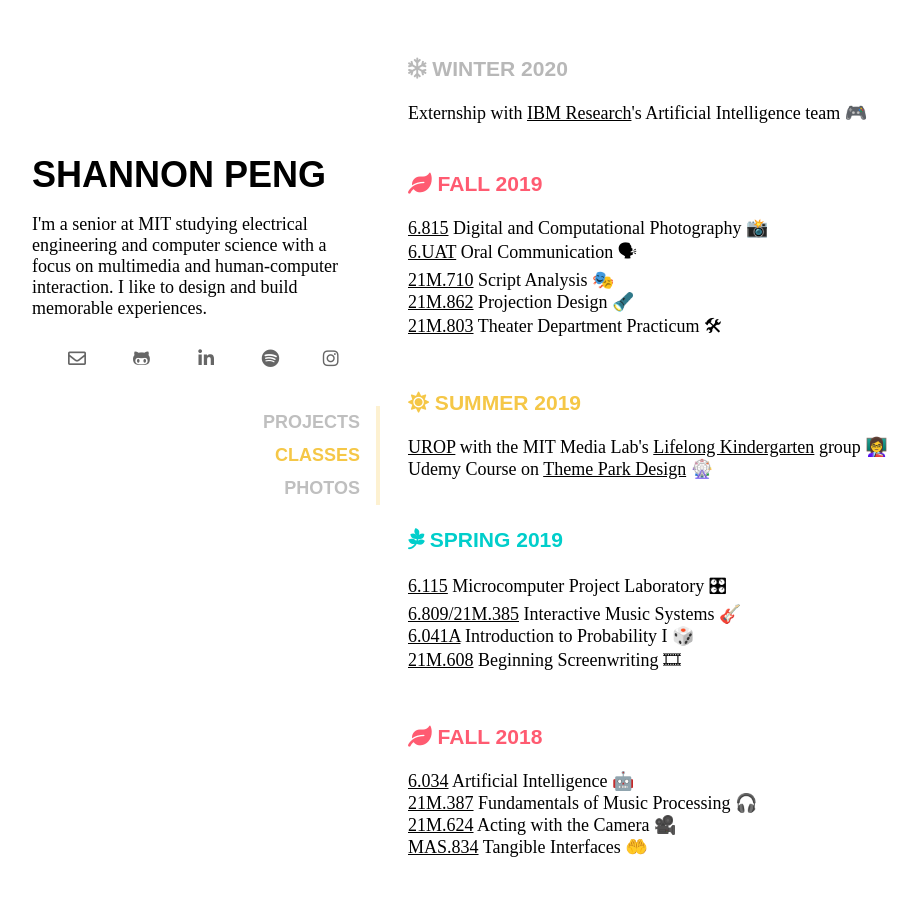
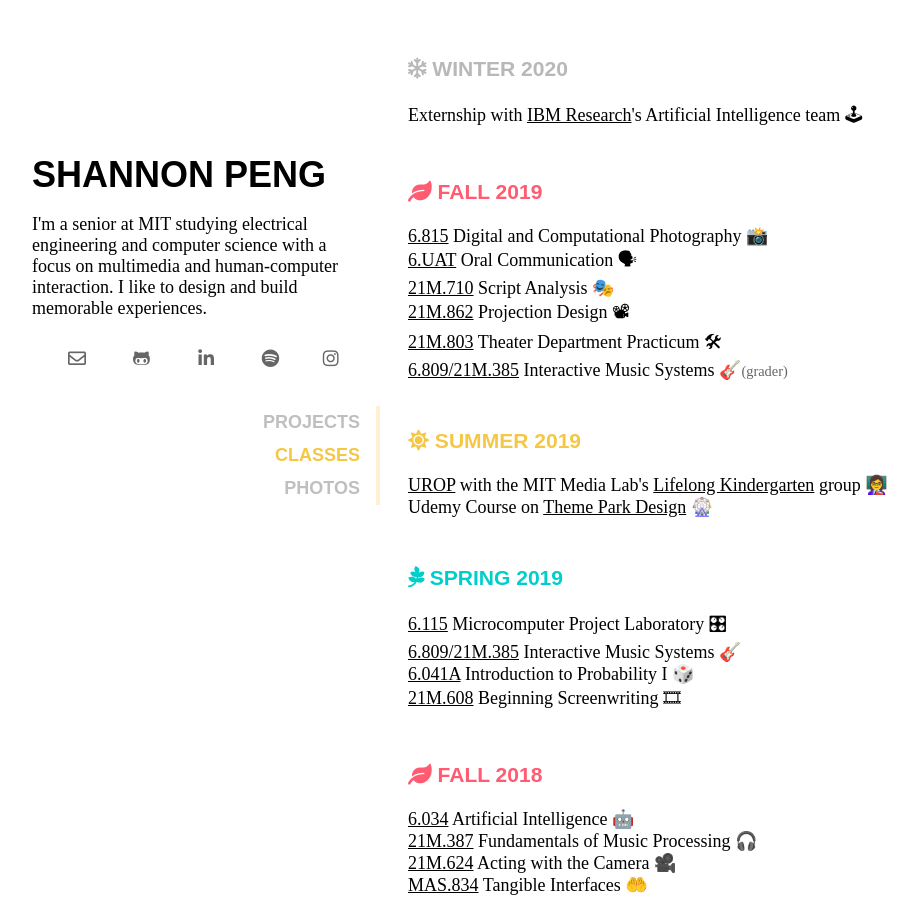
Before and after one commit to shannonpeng/shannonpeng.com, a Flask app: page /classes in a window 1280 px wide. Shown: the top 903 px of the page, without its empty margins (4-922 px from the left). Run offline with Flask 2, Linux system fonts and the light colour scheme; data that the repository does not hold is empty; some libraries are stand-ins or nearby versions; some web fonts are replaced.

Commit message:
Update Fall 2019 classes

```diff
--- a/app/templates/classes.html
+++ b/app/templates/classes.html
@@ -11,7 +11,7 @@
 
 		<div class="semester winter">
 			<h3 class="label"><i class="far fa-snowflake"></i> Winter 2020</h3>
-			<p>Externship with <a href="//www.research.ibm.com/artificial-intelligence/experiments/learn-and-play/" target="_blank">IBM Research</a>'s Artificial Intelligence team 🎮</p>
+			<p>Externship with <a href="//www.research.ibm.com/artificial-intelligence/experiments/learn-and-play/" target="_blank">IBM Research</a>'s Artificial Intelligence team 🕹</p>
 		</div>
 
 		<div class="semester fall">
@@ -20,8 +20,9 @@
 				<li><a href="http://student.mit.edu/catalog/search.cgi?search=6.815" class="class-number" target="_blank">6.815</a> Digital and Computational Photography 📸</li>
 				<li><a href="http://student.mit.edu/catalog/search.cgi?search=6.UAT" class="class-number" target="_blank">6.UAT</a> Oral Communication 🗣</li>
 				<li><a href="http://student.mit.edu/catalog/search.cgi?search=21M.710" class="class-number" target="_blank">21M.710</a> Script Analysis 🎭</li>
-				<li><a href="http://student.mit.edu/catalog/search.cgi?search=21M.862" class="class-number" target="_blank">21M.862</a> Projection Design 🔦</li>
+				<li><a href="http://student.mit.edu/catalog/search.cgi?search=21M.862" class="class-number" target="_blank">21M.862</a> Projection Design 📽</li>
 				<li><a href="http://student.mit.edu/catalog/search.cgi?search=21M.803" class="class-number" target="_blank">21M.803</a> Theater Department Practicum 🛠</li>
+				<li><a href="http://student.mit.edu/catalog/search.cgi?search=6.809" class="class-number" target="_blank">6.809/21M.385</a> Interactive Music Systems 🎸<span class="description">(grader)</span></li>
 			</ul>
 		</div>
 
```
